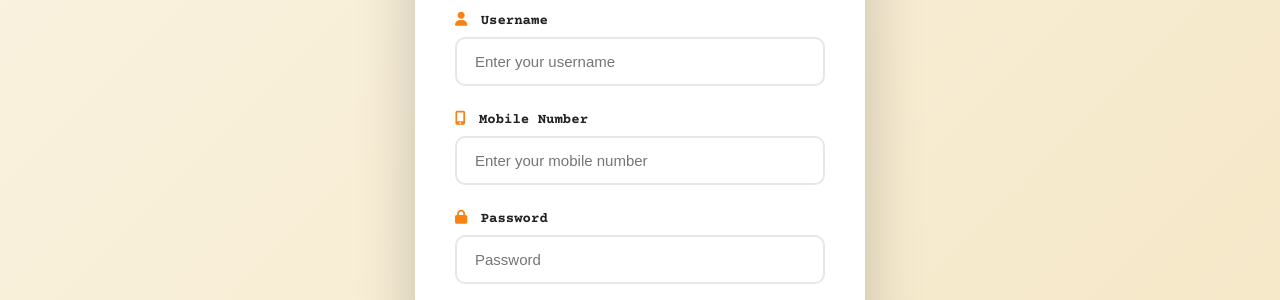
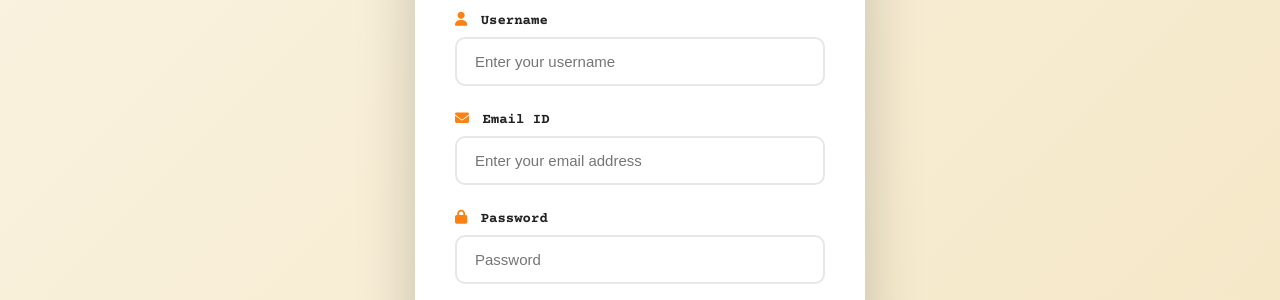
Before and after one commit to gaganRat3/flipbook_pro, a Django app: page /login/ in a window 1280 px wide. Shown: the part 358-658 px from the top of the page. Run offline with Django 4.2, Linux system fonts and the light colour scheme.

Commit message:
shayad last

```diff
--- a/books/forms.py
+++ b/books/forms.py
@@ -1,31 +1,43 @@
 from django import forms
 from django.contrib.auth.models import User
-from django.contrib.auth.forms import AuthenticationForm
+from django.contrib.auth.forms import AuthenticationForm, UserCreationForm
 from .models import UserProfile
 
-class UsernameMobileAuthenticationForm(forms.Form):
+class RegistrationForm(UserCreationForm):
+    email = forms.EmailField(required=True, label='Email', widget=forms.EmailInput(attrs={'class': 'form-control', 'placeholder': 'Enter your email'}))
+
+    class Meta:
+        model = User
+        fields = ("username", "email", "password1", "password2")
+
+    def clean_email(self):
+        email = self.cleaned_data.get('email')
+        if User.objects.filter(email=email).exists():
+            raise forms.ValidationError('A user with that email already exists.')
+        return email
+
+
+class UsernameEmailAuthenticationForm(forms.Form):
     username = forms.CharField(max_length=150, label='Username', required=True, widget=forms.TextInput(attrs={'class': 'form-control', 'placeholder': 'Enter your username'}))
-    mobile_number = forms.CharField(max_length=15, label='Mobile Number', required=True, widget=forms.TextInput(attrs={'class': 'form-control', 'placeholder': 'Enter your mobile number'}))
+    email = forms.EmailField(label='Email', required=True, widget=forms.EmailInput(attrs={'class': 'form-control', 'placeholder': 'Enter your email'}))
     password = forms.CharField(label='Password', widget=forms.PasswordInput(attrs={'class': 'form-control', 'placeholder': 'Password'}))
 
     def clean(self):
         cleaned_data = super().clean()
         username = cleaned_data.get('username')
-        mobile_number = cleaned_data.get('mobile_number')
+        email = cleaned_data.get('email')
         password = cleaned_data.get('password')
-        if not username or not mobile_number or not password:
+        if not username or not email or not password:
             raise forms.ValidationError('All fields are required.')
         try:
-            user = User.objects.get(username=username)
-            if not hasattr(user, 'profile') or user.profile.mobile_number != mobile_number:
-                raise forms.ValidationError('Username and mobile number do not match.')
+            user = User.objects.get(username=username, email=email)
             if not user.check_password(password):
                 raise forms.ValidationError('Invalid password.')
             if not user.is_active:
                 raise forms.ValidationError('This account is inactive.')
             cleaned_data['user'] = user
         except User.DoesNotExist:
-            raise forms.ValidationError('Invalid username or mobile number.')
+            raise forms.ValidationError('Invalid username or email.')
         return cleaned_data
 
 
--- a/books/views.py
+++ b/books/views.py
@@ -2,7 +2,7 @@ from django.shortcuts import render, redirect, get_object_or_404
 from django.contrib.auth import login, logout, authenticate
 from django.contrib.auth.decorators import login_required
 from django.contrib.auth.forms import UserCreationForm
-from .forms import UsernameMobileAuthenticationForm
+from .forms import UsernameEmailAuthenticationForm, RegistrationForm
 from django.contrib.auth.models import User
 from django.contrib import messages
 import json
@@ -73,11 +73,12 @@ def register_view(request):
         return redirect('home')
 
     if request.method == 'POST':
-        form = UserCreationForm(request.POST)
+        form = RegistrationForm(request.POST)
         mobile_number = request.POST.get('mobile_number')
         if form.is_valid():
             user = form.save()
-            # Save mobile number
+            user.email = form.cleaned_data.get('email')
+            user.save()
             UserProfile.objects.create(user=user, mobile_number=mobile_number)
             messages.success(request, "Account created successfully! Please log in.")
             return redirect('login')
@@ -86,54 +87,86 @@ def register_view(request):
                 for error in errors:
                     messages.error(request, f"{field}: {error}")
     else:
-        form = UserCreationForm()
+        form = RegistrationForm()
 
     return render(request, 'books/register.html', {'form': form})
 
 
 def login_view(request):
-    """User login view (username, mobile, and password required)"""
+    """User login view (username, email, and password required, with OTP verification)"""
     if request.user.is_authenticated:
         return redirect('home')
 
     session_limit_error = False
 
     if request.method == 'POST':
-        form = UsernameMobileAuthenticationForm(request.POST)
-        if form.is_valid():
-            user = form.cleaned_data['user']
+        form = UsernameEmailAuthenticationForm(request.POST)
+        otp = request.POST.get('otp')
+        email = request.POST.get('email')
+        username = request.POST.get('username')
+        password = request.POST.get('password')
 
-            # Check concurrent login limit (max 1)
-            active_sessions = UserLoginSession.objects.filter(user=user).count()
+        # Step 1: If OTP not provided, or resend requested, send OTP and prompt for OTP
+        resend_otp = request.POST.get('resend_otp')
+        if not otp or resend_otp:
+            import random
+            from django.core.mail import send_mail
+            generated_otp = str(random.randint(100000, 999999))
+            request.session['login_otp'] = generated_otp
+            request.session['otp_email'] = email
+            send_mail(
+                'Your FlipBook Login OTP',
+                f'Your OTP for login is: {generated_otp}',
+                'noreply@flipbook.com',
+                [email],
+                fail_silently=False,
+            )
+            if resend_otp:
+                messages.info(request, f"OTP resent to {email}. Please enter the OTP to continue.")
+            else:
+                messages.info(request, f"OTP sent to {email}. Please enter the OTP to continue.")
+            return render(request, 'books/login.html', {'form': form, 'otp_sent': True, 'email': email, 'username': username})
 
-            if active_sessions >= 1:
-                session_limit_error = True
-                return render(request, 'books/login.html', {
-                    'form': form,
-                    'session_limit_error': True
-                })
+        # Step 2: If OTP provided, verify OTP
+        if otp:
+            session_otp = request.session.get('login_otp')
+            session_email = request.session.get('otp_email')
+            if otp != session_otp or email != session_email:
+                messages.error(request, "Invalid OTP or email. Please try again.")
+                return render(request, 'books/login.html', {'form': form, 'otp_sent': True, 'email': email, 'username': username})
 
-            # Login the user
-            login(request, user)
-
-            # Get IP address and user agent
-            ip_address = get_client_ip(request)
-            user_agent = request.META.get('HTTP_USER_AGENT', '')
-
-            # Create a new login session record
-            UserLoginSession.objects.create(
-                user=user,
-                session_key=request.session.session_key,
-                ip_address=ip_address,
-                user_agent=user_agent
-            )
-
-            messages.success(request, f"Welcome back, {user.username}!")
-            return redirect('home')
-        else:
-            messages.error(request, "Invalid login details.")
+            # OTP is valid, now check credentials
+            if form.is_valid():
+                user = form.cleaned_data['user']
+                # Check concurrent login limit (max 1)
+                active_sessions = UserLoginSession.objects.filter(user=user).count()
+                if active_sessions >= 1:
+                    session_limit_error = True
+                    return render(request, 'books/login.html', {
+                        'form': form,
+                        'session_limit_error': True
+                    })
+                # Login the user
+                login(request, user)
+                # Get IP address and user agent
+                ip_address = get_client_ip(request)
+                user_agent = request.META.get('HTTP_USER_AGENT', '')
+                # Create a new login session record
+                UserLoginSession.objects.create(
+                    user=user,
+                    session_key=request.session.session_key,
+                    ip_address=ip_address,
+                    user_agent=user_agent
+                )
+                messages.success(request, f"Welcome back, {user.username}!")
+                # Clean up OTP from session
+                request.session.pop('login_otp', None)
+                request.session.pop('otp_email', None)
+                return redirect('home')
+            else:
+                messages.error(request, "Invalid login details.")
     else:
-        form = UsernameMobileAuthenticationForm()
+        form = UsernameEmailAuthenticationForm()
 
     return render(request, 'books/login.html', {
         'form': form,
--- /dev/null
+++ b/imp.txt
@@ -0,0 +1,3 @@
+/admin/books/flipbookaccess/user-access/
+
+pghm dppj ktrz bnge
--- a/templates/books/login.html
+++ b/templates/books/login.html
@@ -14,15 +14,21 @@
             {% csrf_token %}
             <div class="form-group">
                 <label for="id_username"><i class="fas fa-user"></i> Username</label>
-                <input type="text" id="id_username" name="username" maxlength="150" class="form-control" placeholder="Enter your username">
+                <input type="text" id="id_username" name="username" maxlength="150" class="form-control" placeholder="Enter your username" value="{{ username|default:'' }}" {% if otp_sent %}readonly{% endif %}>
             </div>
             <div class="form-group">
-                <label for="id_mobile_number"><i class="fas fa-mobile-alt"></i> Mobile Number</label>
-                <input type="text" id="id_mobile_number" name="mobile_number" maxlength="15" class="form-control" placeholder="Enter your mobile number">
+                <label for="id_email"><i class="fas fa-envelope"></i> Email ID</label>
+                <input type="email" id="id_email" name="email" maxlength="254" class="form-control" placeholder="Enter your email address" value="{{ email|default:'' }}" {% if otp_sent %}readonly{% endif %}>
             </div>
             <div class="form-group">
                 <label for="id_password"><i class="fas fa-lock"></i> Password</label>
-                <input type="password" id="id_password" name="password" required class="form-control" placeholder="Password">
+                <input type="password" id="id_password" name="password" required class="form-control" placeholder="Password" value="{{ password|default:'' }}">
+            </div>
+            <div class="form-group" id="otp-group" {% if not otp_sent %}style="display:none;"{% endif %}>
+                <label for="id_otp"><i class="fas fa-key"></i> Email OTP</label>
+                <input type="text" id="id_otp" name="otp" maxlength="6" class="form-control" placeholder="Enter OTP" autocomplete="one-time-code">
+                <input type="hidden" id="resend_otp_field" name="resend_otp" value="">
+                <button type="button" class="btn btn-login" id="resend-otp-btn" style="margin-top:10px;">Resend OTP</button>
             </div>
             {% if form.errors %}
             <div class="error-message">
@@ -322,5 +328,19 @@
             document.getElementById('loadingOverlay').classList.add('active');
         }
     });
+
+    // Resend OTP button logic
+    document.addEventListener('DOMContentLoaded', function() {
+        const resendBtn = document.getElementById('resend-otp-btn');
+        if (resendBtn) {
+            resendBtn.addEventListener('click', function(e) {
+                e.preventDefault();
+                document.getElementById('resend_otp_field').value = '1';
+                resendBtn.form.submit();
+                resendBtn.disabled = true;
+                setTimeout(() => { resendBtn.disabled = false; }, 30000);
+            });
+        }
+    });
 </script>
 {% endblock %}
--- a/templates/books/register.html
+++ b/templates/books/register.html
@@ -16,6 +16,11 @@
                 <label for="id_username"><i class="fas fa-user"></i> Username</label>
                 <input type="text" id="id_username" name="username" maxlength="150" required class="form-control">
                 <small class="form-hint">150 characters or fewer. Letters, digits and @/./+/-/_ only.</small>
+            </div>
+            <div class="form-group">
+                <label for="id_email"><i class="fas fa-envelope"></i> Email</label>
+                <input type="email" id="id_email" name="email" required class="form-control">
+                <small class="form-hint">Enter a valid email address.</small>
             </div>
             <div class="form-group">
                 <label for="id_password1"><i class="fas fa-lock"></i> Password</label>
--- a/url.txt
+++ /dev/null
@@ -1 +0,0 @@
-/admin/books/flipbookaccess/user-access/
```
Also changed, not shown: CONCURRENT_LOGIN_LIMIT.md (+2 -0 lines), flipbook_project/settings.py (+11 -2 lines).
